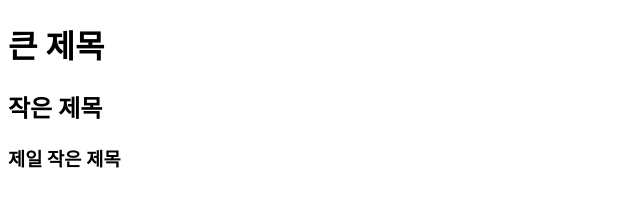
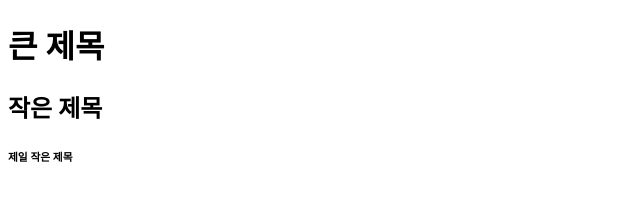
Before and after one commit to neperis/neperis.github.io, a plain HTML site: page test.html in a window 1280 px wide. Shown: the whole page, without its empty margins (0-640 px from the left). Drawn offline with Linux system fonts and the light colour scheme.

Commit message:
Update test.html

```diff
--- a/test.html
+++ b/test.html
@@ -6,6 +6,6 @@
 <body>
     <h1> 큰 제목 </h1>
     <h2> 작은 제목 </h2>
-    <h3> 제일 작은 제목 </h3>
+    <h6> 제일 작은 제목 </h6>
 </body>
 </html>
```
